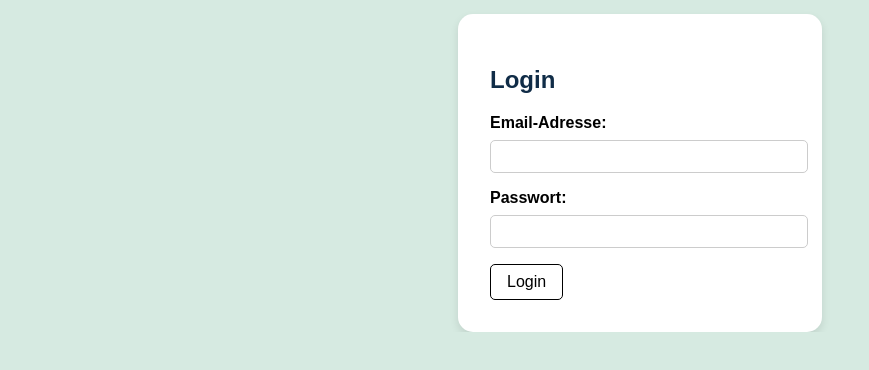
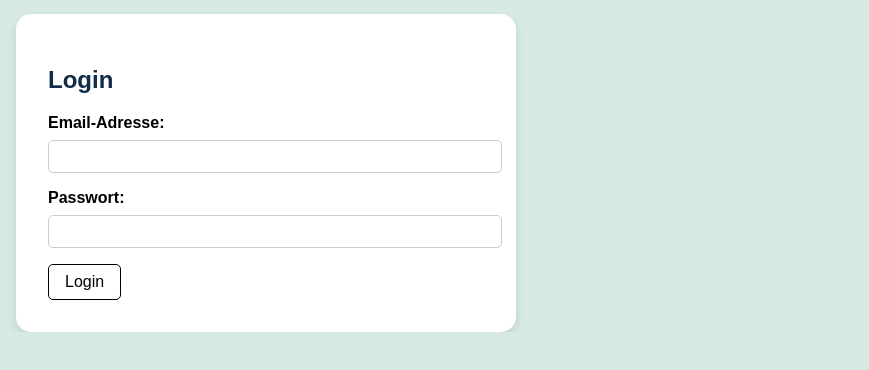
Before and after one commit to mwb28/around-ch-railway-prototyp, a website: page frontend/views/login.html in a window 1280 px wide. Shown: the part 72-442 px from the top of the page, without its empty margins (0-869 px from the left). Drawn offline with Linux system fonts and the light colour scheme.

Commit message:
some styles

```diff
--- a/frontend/assets/css/styles.css
+++ b/frontend/assets/css/styles.css
@@ -57,14 +57,18 @@ h2 {
   background-color: #ffffff;
   border-radius: 15px;
   box-shadow: 0 4px 8px rgba(0, 0, 0, 0.1);
-  padding: 2rem;
-  width: 300px;
-  margin: auto;
+  padding: 2em;
+  width: 90%;
+  max-width: 500px;
+  margin-left: 1em;
+  margin-right: auto;
+  box-sizing: border-box;
 }
 [type="checkbox"] {
   display: flex;
   vertical-align: middle;
 }
+
 
 .input-group {
   margin-bottom: 1rem;
```
